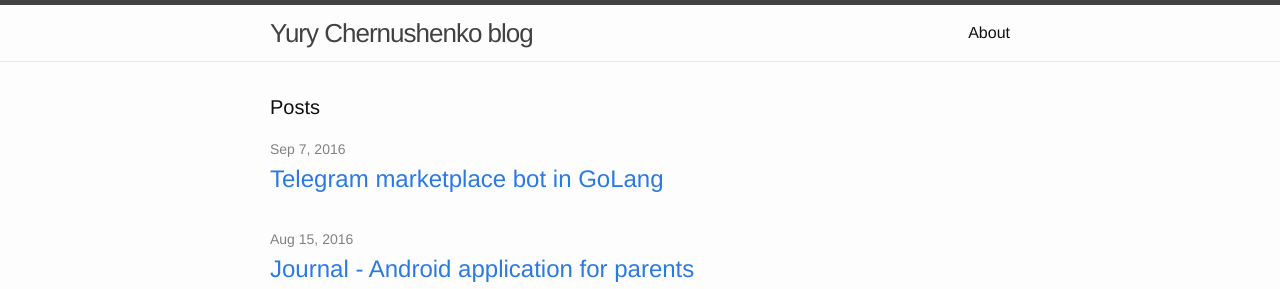
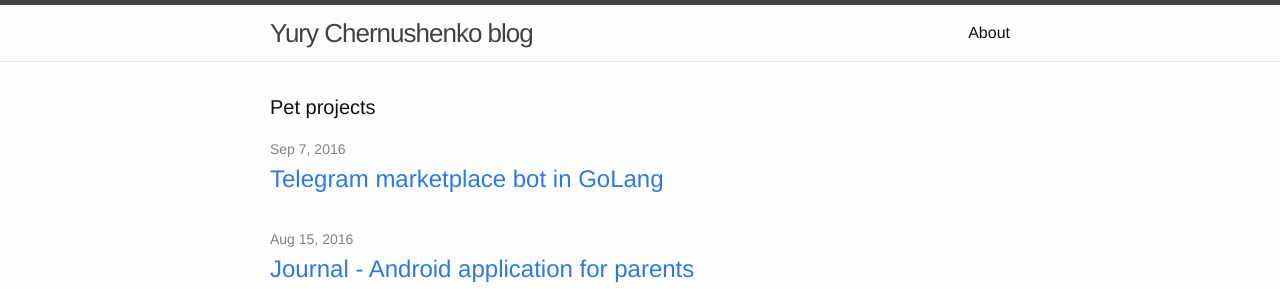
Before and after one commit to yury-chernushenko/yury-chernushenko.github.io, a Jekyll site: the page built from index.html, in a window 1280 px wide. Shown: the top 289 px of the page. Built offline with Jekyll 4.4.1, drawn with Linux system fonts in a browser that asks for light colours.

Commit message:
Add post

```diff
--- a/index.html
+++ b/index.html
@@ -4,7 +4,7 @@
 
 <div class="home">
 
-  <h1 class="page-heading">Posts</h1>
+  <h1 class="page-heading">Pet projects</h1>
 
   <ul class="post-list">
     {% for post in site.posts %}
```
